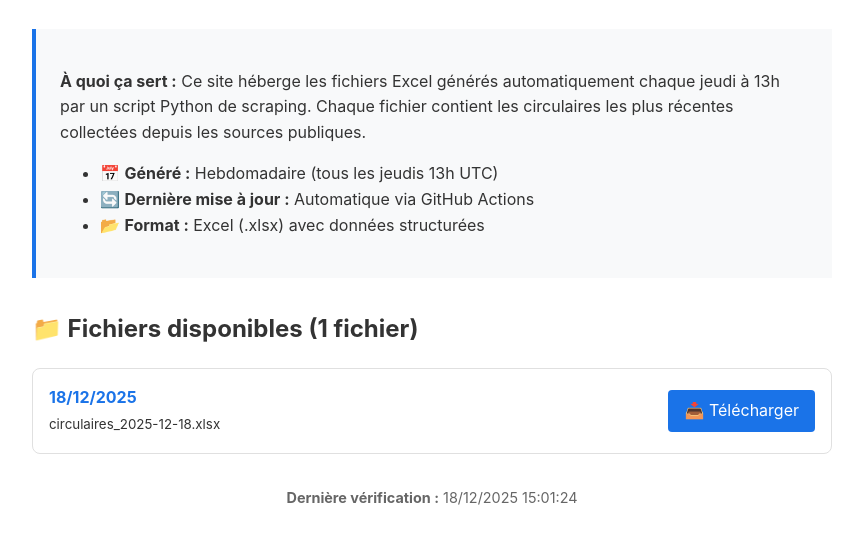
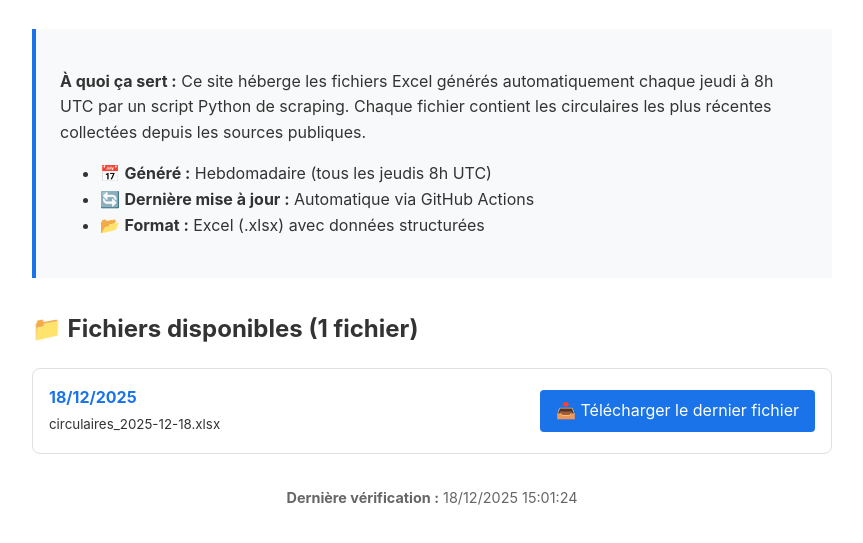
Before and after one commit to absimard/Scraping_circulaires, a plain HTML site: page index.html in a window 1280 px wide. Shown: the part 119-662 px from the top of the page, without its empty margins (208-1071 px from the left). Drawn offline with Linux system fonts and the light colour scheme.

Commit message:
Update index.html

```diff
--- a/index.html
+++ b/index.html
@@ -21,9 +21,9 @@
     <h1>📊 Archive des Circulaires</h1>
 
     <div class="description">
-        <p><strong>À quoi ça sert :</strong> Ce site héberge les fichiers Excel générés automatiquement chaque jeudi à 13h par un script Python de scraping. Chaque fichier contient les circulaires les plus récentes collectées depuis les sources publiques.</p>
+        <p><strong>À quoi ça sert :</strong> Ce site héberge les fichiers Excel générés automatiquement chaque jeudi à 8h UTC par un script Python de scraping. Chaque fichier contient les circulaires les plus récentes collectées depuis les sources publiques.</p>
         <ul>
-            <li>📅 <strong>Généré :</strong> Hebdomadaire (tous les jeudis 13h UTC)</li>
+            <li>📅 <strong>Généré :</strong> Hebdomadaire (tous les jeudis 8h UTC)</li>
             <li>🔄 <strong>Dernière mise à jour :</strong> Automatique via GitHub Actions</li>
             <li>📂 <strong>Format :</strong> Excel (.xlsx) avec données structurées</li>
         </ul>
@@ -35,7 +35,7 @@
             <!-- Les fichiers seront listés ici par JavaScript -->
         </div>
         <div class="no-files" id="no-files" style="display: none;">
-            Aucun fichier disponible. Première génération en cours...
+            Aucun fichier disponible!
         </div>
     </div>
 
@@ -58,10 +58,10 @@
           const noFiles = document.getElementById('no-files');
 
           if (links.length > 0) {
-            fileCount.textContent = `(${links.length} fichier${links.length > 1 ? 's' : ''})`;
-            noFiles.style.display = 'none';
+              fileCount.textContent = '(1 fichier)';
+              noFiles.style.display = 'none';
 
-            links.forEach(fileName => {
+              const fileName = links[0]; // le plus récent grâce au sort
               const dateMatch = fileName.match(/(\d{4}-\d{2}-\d{2})/);
               const date = dateMatch
                 ? new Date(dateMatch[1]).toLocaleDateString('fr-FR')
@@ -74,14 +74,14 @@
                   <span class="file-date">${date}</span><br>
                   <small>${fileName}</small>
                 </div>
-                <a href="assets/${fileName}" download>📥 Télécharger</a>
+                <a href="assets/${fileName}" download>📥 Télécharger le dernier fichier</a>
               `;
               fileList.appendChild(fileDiv);
-            });
-          } else {
-            fileCount.textContent = '(0)';
-            noFiles.style.display = 'block';
-          }
+            } else {
+              fileCount.textContent = '(0)';
+              noFiles.style.display = 'block';
+            }
+
         })
         .catch(() => {
           document.getElementById('file-count').textContent = '(erreur)';
```
